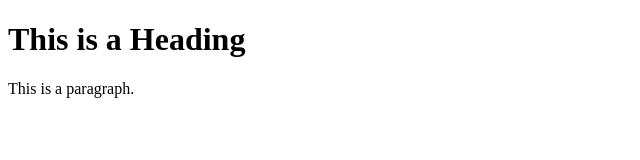
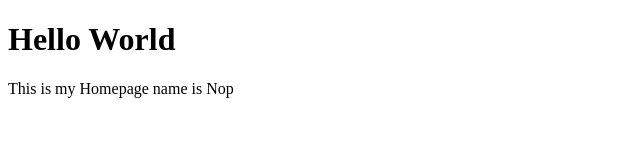
Before and after one commit to NaphadonGit/learn-git, a plain HTML site: page index.html in a window 1280 px wide. Shown: the whole page, without its empty margins (0-640 px from the left). Drawn offline with Linux system fonts and the light colour scheme.

Commit message:
Add my Name

```diff
--- a/index.html
+++ b/index.html
@@ -5,8 +5,8 @@
 </head>
 <body>
 
-<h1>This is a Heading</h1>
-<p>This is a paragraph.</p>
+<h1> Hello World </h1>
+<p>This is my Homepage name is Nop</p>
 
 </body>
 </html>
```
